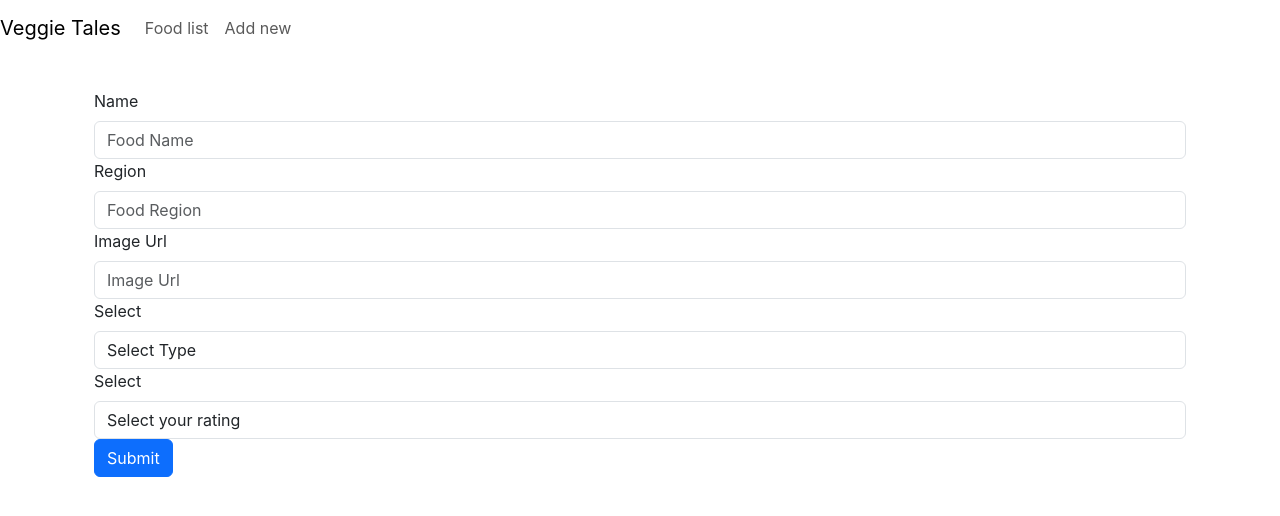
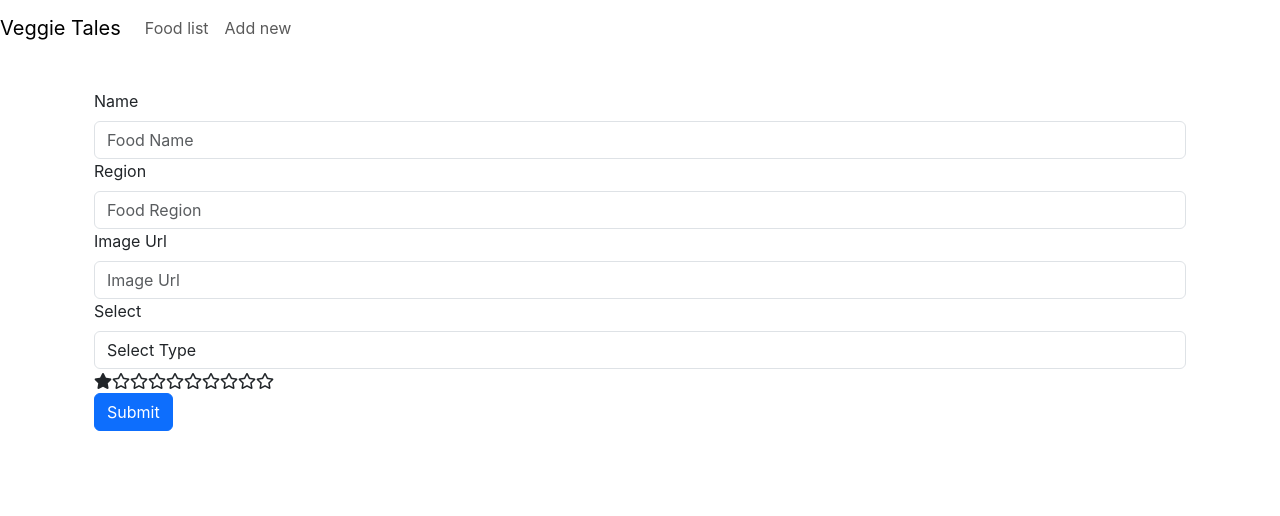
Before and after one commit to spicymaya/veggie-tales, a React app: page /foods/1/edit in a window 1280 px wide. Shown: the top 516 px of the page. Built offline with nearby package versions, Linux system fonts and the light colour scheme; no server answers.

Commit message:
Add NewFoodFrom tests

```diff
--- a/src/js/components/NewFoodForm.jsx
+++ b/src/js/components/NewFoodForm.jsx
@@ -8,7 +8,7 @@ import {
   Label,
   Input
 } from "reactstrap";
-
+import OhMyStars from "./OhMyStars.jsx";
 class NewFoodForm extends React.Component {
   constructor(props) {
     super(props);
@@ -17,6 +17,7 @@ class NewFoodForm extends React.Component {
     // this.handleSubmit = this.handleSubmit.bind(this);
     // this.handleChange = this.handleChange.bind(this);
   }
+
   render() {
     // debugger;
     const hasError = this.props.error;
@@ -32,6 +33,8 @@ class NewFoodForm extends React.Component {
           <FormGroup>
             <Label for="foodName">Name</Label>
             <Input
+              className="qa-name
+              2"
               type="text"
               name="name"
               id="name"
@@ -43,6 +46,7 @@ class NewFoodForm extends React.Component {
           <FormGroup>
             <Label for="region">Region</Label>
             <Input
+              className="qa-region"
               type="text"
               name="region"
               id="region"
@@ -66,6 +70,7 @@ class NewFoodForm extends React.Component {
           <FormGroup>
             <Label for="type">Select</Label>
             <Input
+              className="qa-type"
               type="select"
               name="type"
               id="type"
@@ -77,29 +82,11 @@ class NewFoodForm extends React.Component {
               <option value="vegetable">Vegetable</option>
             </Input>
           </FormGroup>
-
-          <FormGroup>
-            <Label for="type">Select</Label>
-            <Input
-              type="select"
-              name="rating"
-              id="rating"
-              value={this.props.formControls.rating}
-              onChange={this.props.handleChange}
-            >
-              <option value="1">Select your rating</option>
-              <option value="1">1</option>
-              <option value="2">2</option>
-              <option value="3">3</option>
-              <option value="4">4</option>
-              <option value="5">5</option>
-              <option value="6">6</option>
-              <option value="7">7</option>
-              <option value="8">8</option>
-              <option value="9">9</option>
-              <option value="10">10</option>
-            </Input>
-          </FormGroup>
+          <OhMyStars
+            number={this.props.rating}
+            onStarClick={this.props.starUpdate}
+            isEditable={true}
+          />
           <Button color="primary">Submit</Button>
         </Form>
       </Container>
```
Also changed, not shown: spec/NewFoodFormSpec.jsx (added, +59 -0 lines).
